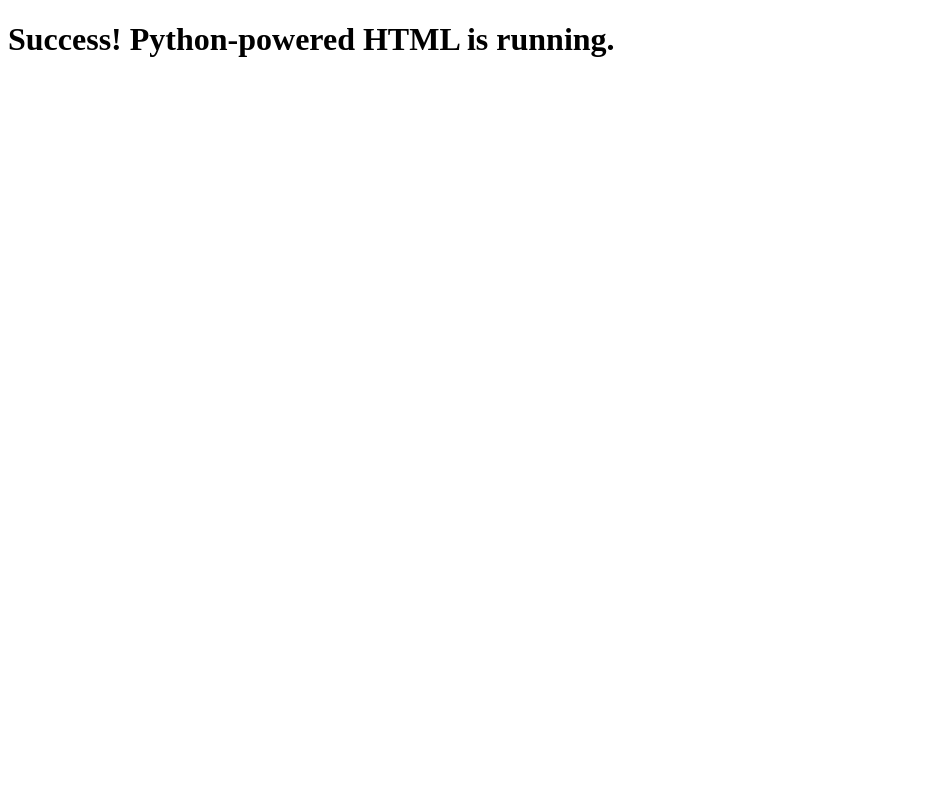
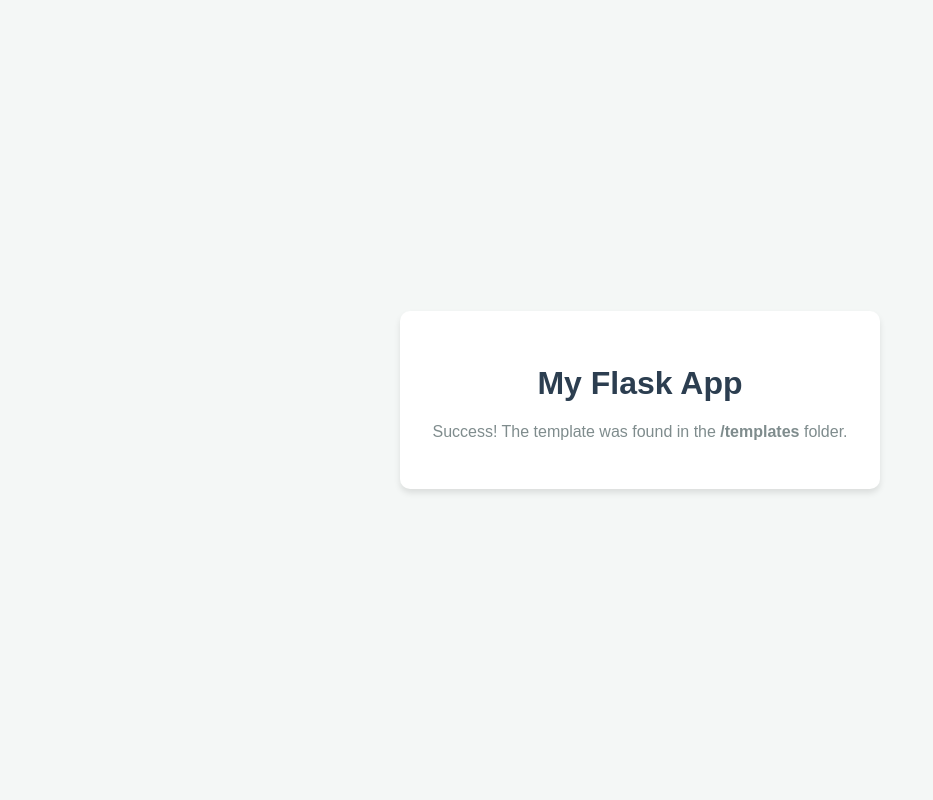
Before and after one commit to Aditi-s26/abcd, a Flask app: page / in a window 1280 px wide. Shown: the whole page, without its empty margins (0-933 px from the left). Run offline with Flask 3, Linux system fonts and the light colour scheme.

Commit message:
Update index.html

```diff
--- a/web_app/templates/index.html
+++ b/web_app/templates/index.html
@@ -1,9 +1,34 @@
 <!DOCTYPE html>
-<html>
+<html lang="en">
 <head>
+    <meta charset="UTF-8">
+    <meta name="viewport" content="width=device-width, initial-scale=1.0">
     <title>{{ title }}</title>
+    <style>
+        body {
+            font-family: sans-serif;
+            background: #f4f7f6;
+            display: flex;
+            justify-content: center;
+            align-items: center;
+            height: 100vh;
+            margin: 0;
+        }
+        .container {
+            background: white;
+            padding: 2rem;
+            border-radius: 10px;
+            box-shadow: 0 4px 6px rgba(0,0,0,0.1);
+            text-align: center;
+        }
+        h1 { color: #2c3e50; }
+        p { color: #7f8c8d; }
+    </style>
 </head>
 <body>
-    <h1>Success! Python-powered HTML is running.</h1>
+    <div class="container">
+        <h1>{{ title }}</h1>
+        <p>Success! The template was found in the <b>/templates</b> folder.</p>
+    </div>
 </body>
 </html>
```
